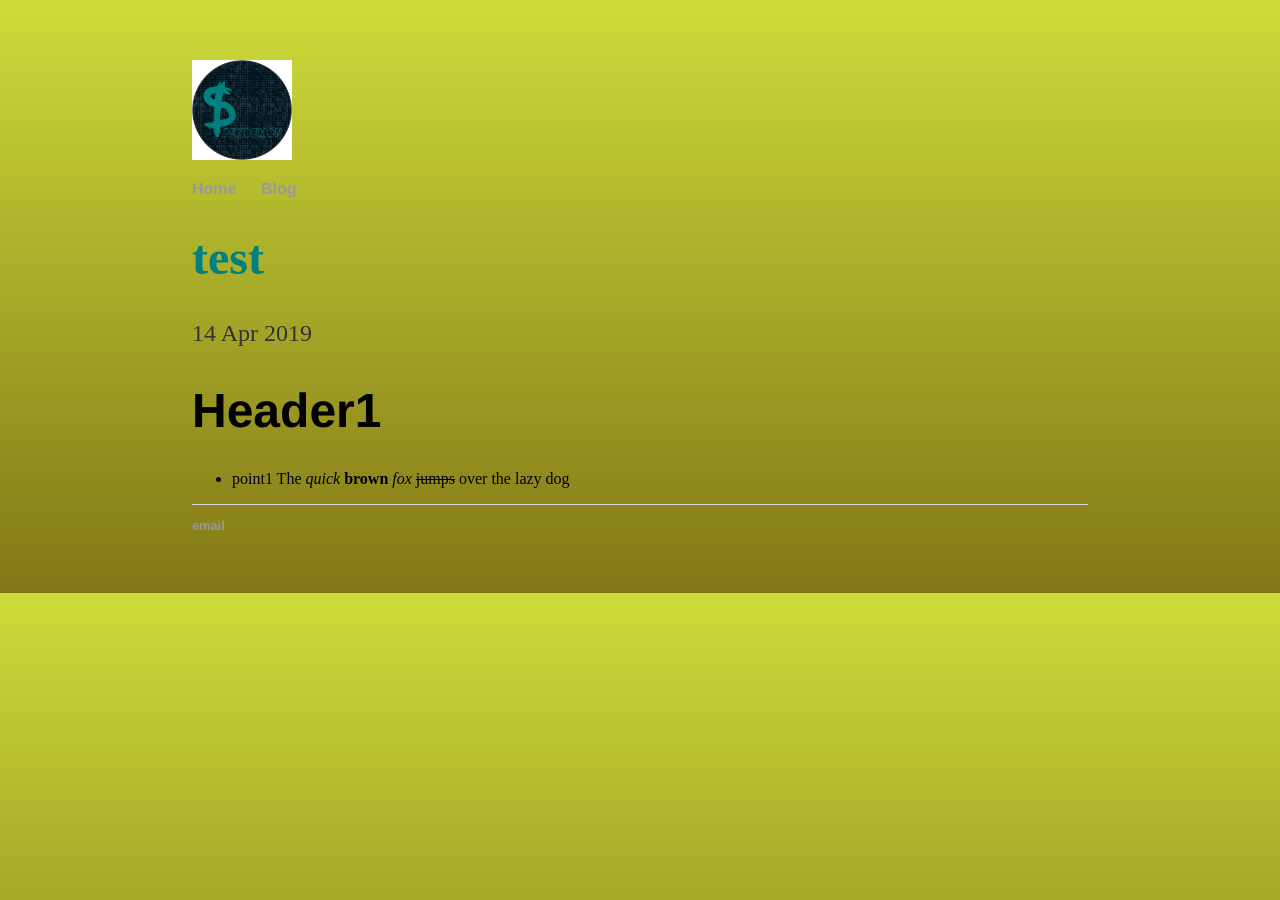
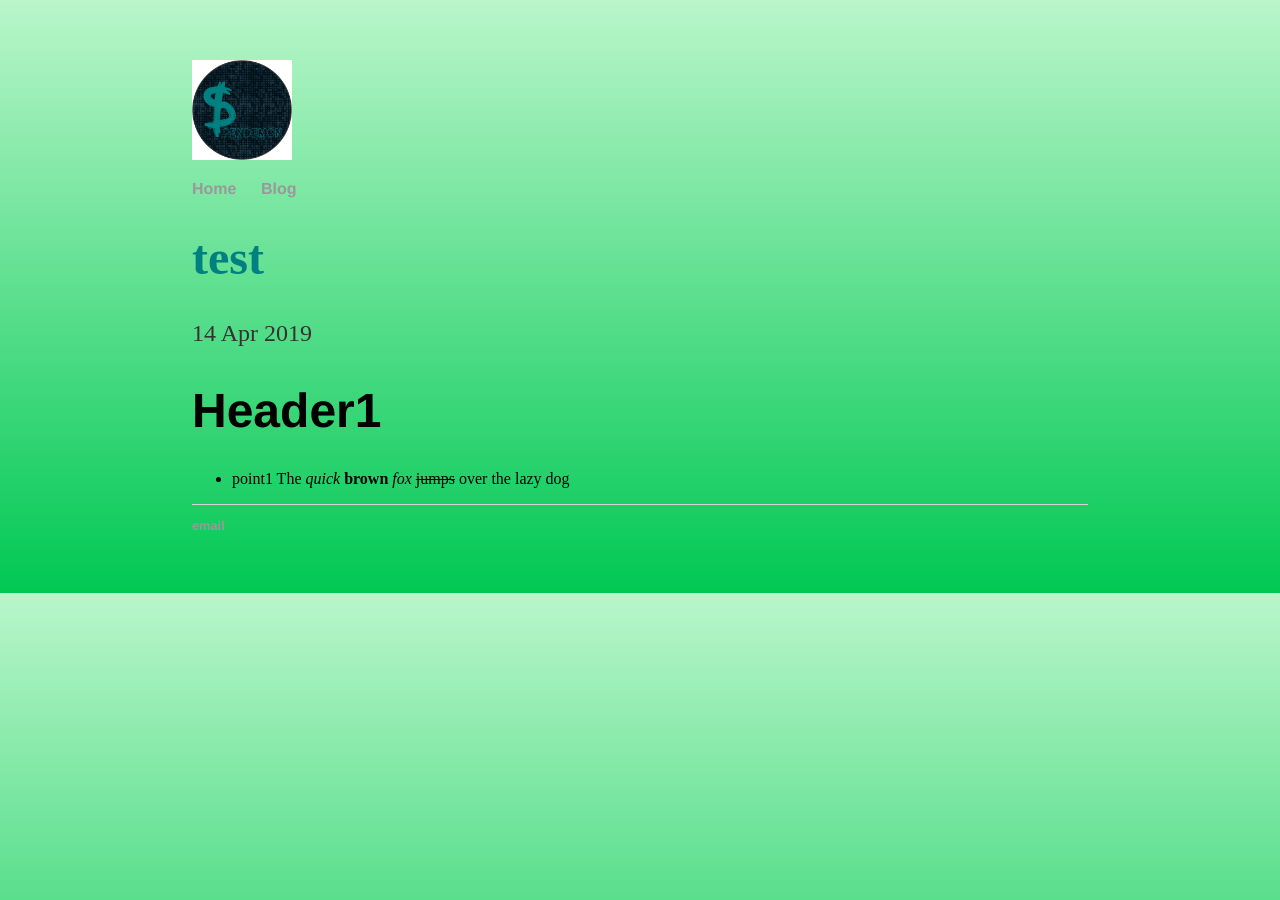
Before and after one commit to 785pavan/isee2019-SPENDEMON, a Jekyll site: the page built from docs/_posts/2019-04-14-ISEE-2019-Test-Post.md, in a window 1280 px wide. Built offline with Jekyll 4.4.1, drawn with Linux system fonts in a browser that asks for light colours.

Commit message:
Update post.html

```diff
--- a/docs/_layouts/post.html
+++ b/docs/_layouts/post.html
@@ -4,11 +4,11 @@
 <h1 style="font-family:Bebas Neue; color:#008080; align:centre">{{ page.title }}
 <style>
   body{
-    background: -webkit-linear-gradient(#CDDC39, #827717);
-    background: -o-linear-gradient(#CDDC39, #827717);
-    background: -moz-linear-gradient(#CDDC39,#827717);
-    background: linear-gradient(#CDDC39, #827717);
-    background-color: #CDDC39;
+    background: -webkit-linear-gradient(#B9F6CA, #00C853);
+    background: -o-linear-gradient(#B9F6CA, #00C853);
+    background: -moz-linear-gradient(#B9F6CA,#00C853);
+    background: linear-gradient(#B9F6CA, #00C853);
+    background-color: #B9F6CA;
   }
   </style>
 </h1>
```
